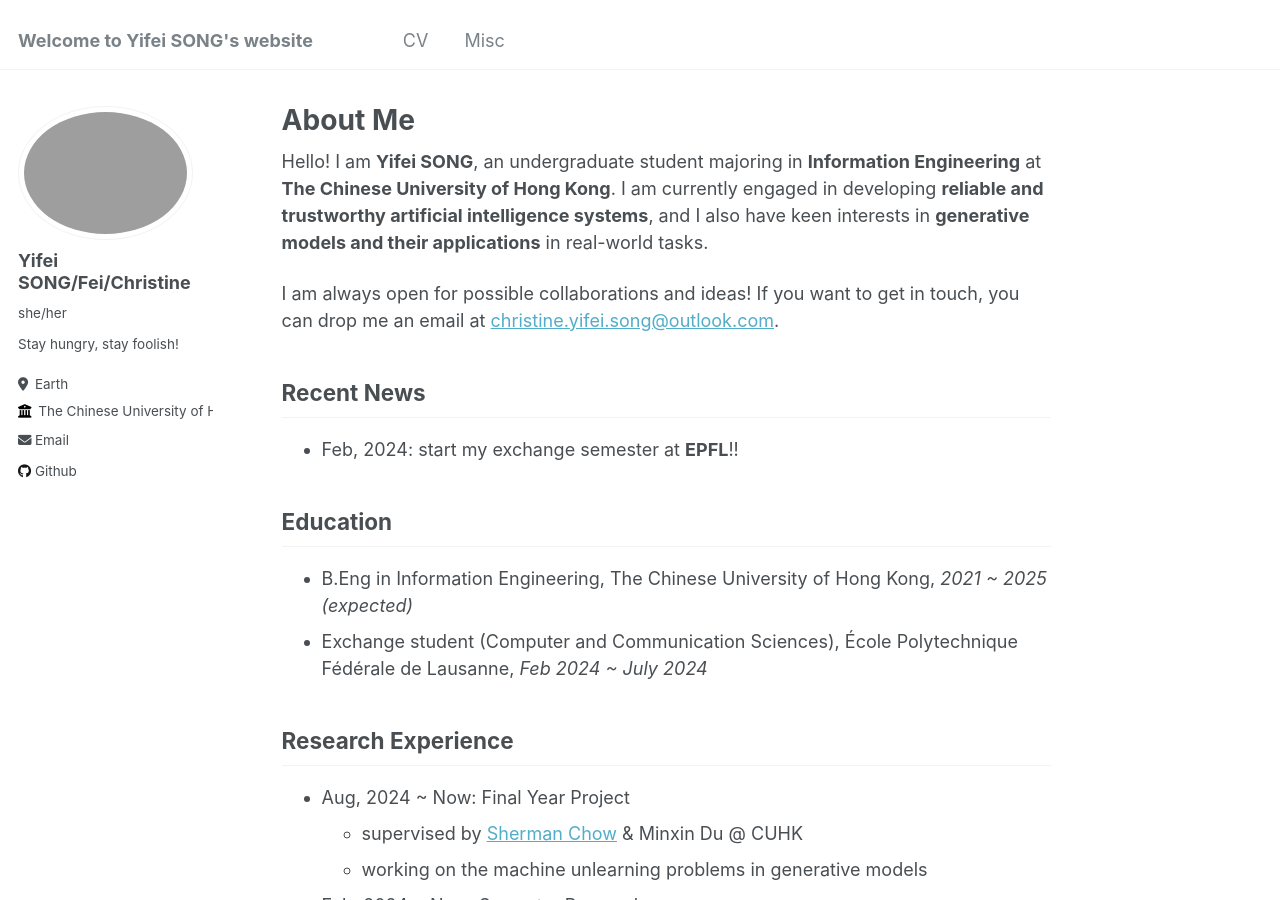
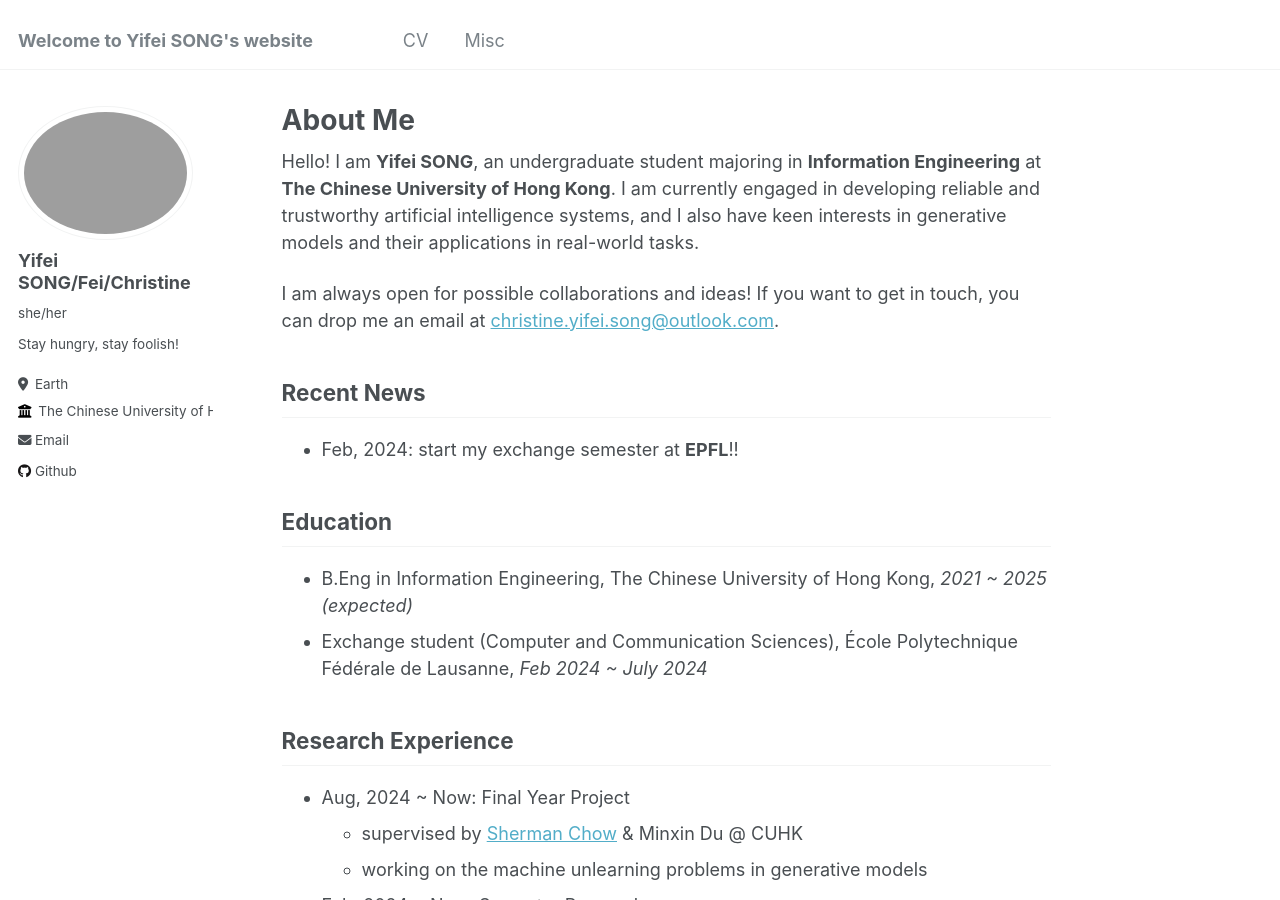
Before and after one commit to HiFei4869/HiFei4869.github.io, a Jekyll site: the page built from _pages/about.md, in a window 1280 px wide and 900 px high. Built offline with Jekyll 4.4.1, drawn with Linux system fonts in a browser that asks for light colours.

```diff
--- a/_pages/about.md
+++ b/_pages/about.md
@@ -8,7 +8,7 @@ redirect_from:
 ---
 
 
-Hello! I am **Yifei SONG**, an undergraduate student majoring in **Information Engineering** at **The Chinese University of Hong Kong**. I am currently engaged in developing **reliable and trustworthy artificial intelligence systems**, and I also have keen interests in **generative models and their applications** in real-world tasks.
+Hello! I am **Yifei SONG**, an undergraduate student majoring in **Information Engineering** at **The Chinese University of Hong Kong**. I am currently engaged in developing reliable and trustworthy artificial intelligence systems, and I also have keen interests in generative models and their applications in real-world tasks.
 
 I am always open for possible collaborations and ideas! If you want to get in touch, you can drop me an email at [christine.yifei.song@outlook.com](mailto:christine.yifei.song@outlook.com).
 
```
